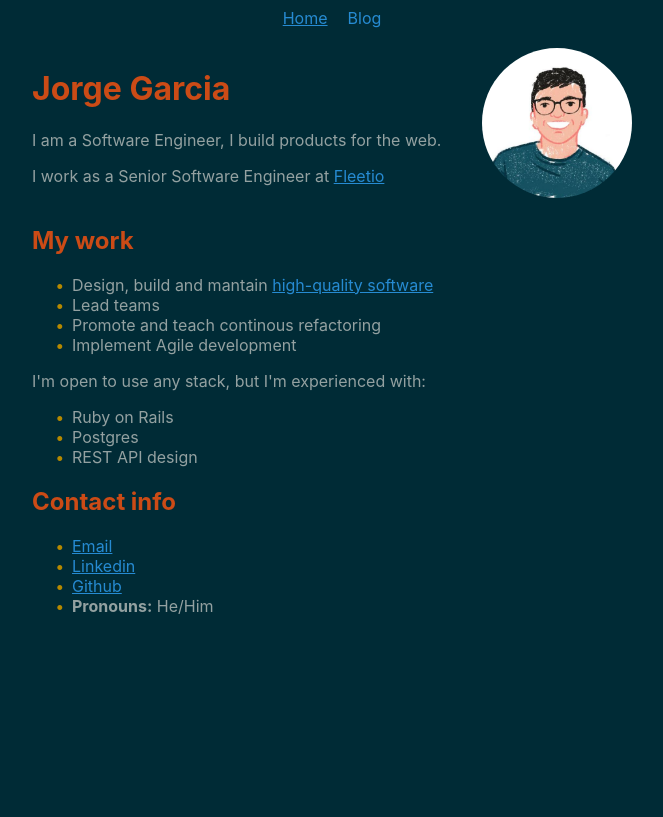
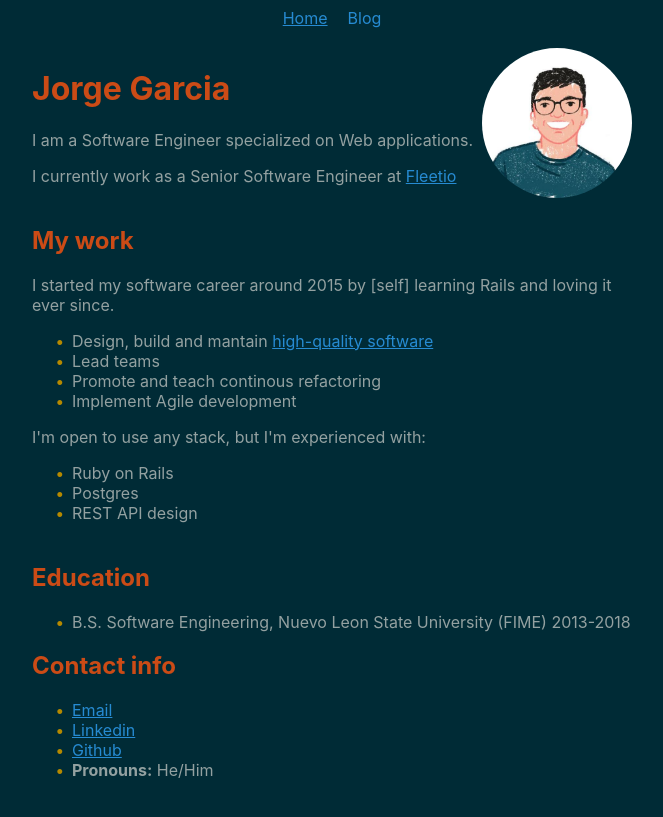
Before and after one commit to JorgeGarciaxyz/jorgegarciaxyz.github.io, a Jekyll site: the page built from index.html, in a window 1280 px wide. Shown: the top 817 px of the page, without its empty margins (308-971 px from the left). Built offline with Jekyll 4.4.1, drawn with Linux system fonts in a browser that asks for light colours.

Commit message:
Update index.html

```diff
--- a/index.html
+++ b/index.html
@@ -7,14 +7,18 @@ css: index
   <img src="/assets/images/yo.jpg" alt="jorge's profile picture" class="main-container__yo-image">
   <h1>Jorge Garcia</h1>
 
-  <p>I am a Software Engineer, I build products for the web.</p>
-  <p>I work as a Senior Software Engineer at
+  <p>I am a Software Engineer specialized on Web applications.</p>
+  <p>I currently work as a Senior Software Engineer at
     <a target="_blank" href="https://www.fleetio.com/">Fleetio</a>
   </p>
 </header>
 
 <div class="my-work-container">
   <h2 class="text-orange">My work</h1>
+
+  <p>
+    I started my software career around 2015 by [self] learning Rails and loving it ever since.
+  </p>
 
   <ul>
     <li>Design, build and mantain
@@ -36,6 +40,11 @@ css: index
     <li>Postgres</li>
     <li>REST API design</li>
   </ul>
+
+  <h2 class="text-orange">Education</h2>
+  <ul>
+    <li>B.S. Software Engineering, Nuevo Leon State University (FIME) 2013-2018</li>
+  </ul>
 </div>
 
 <div>
```
